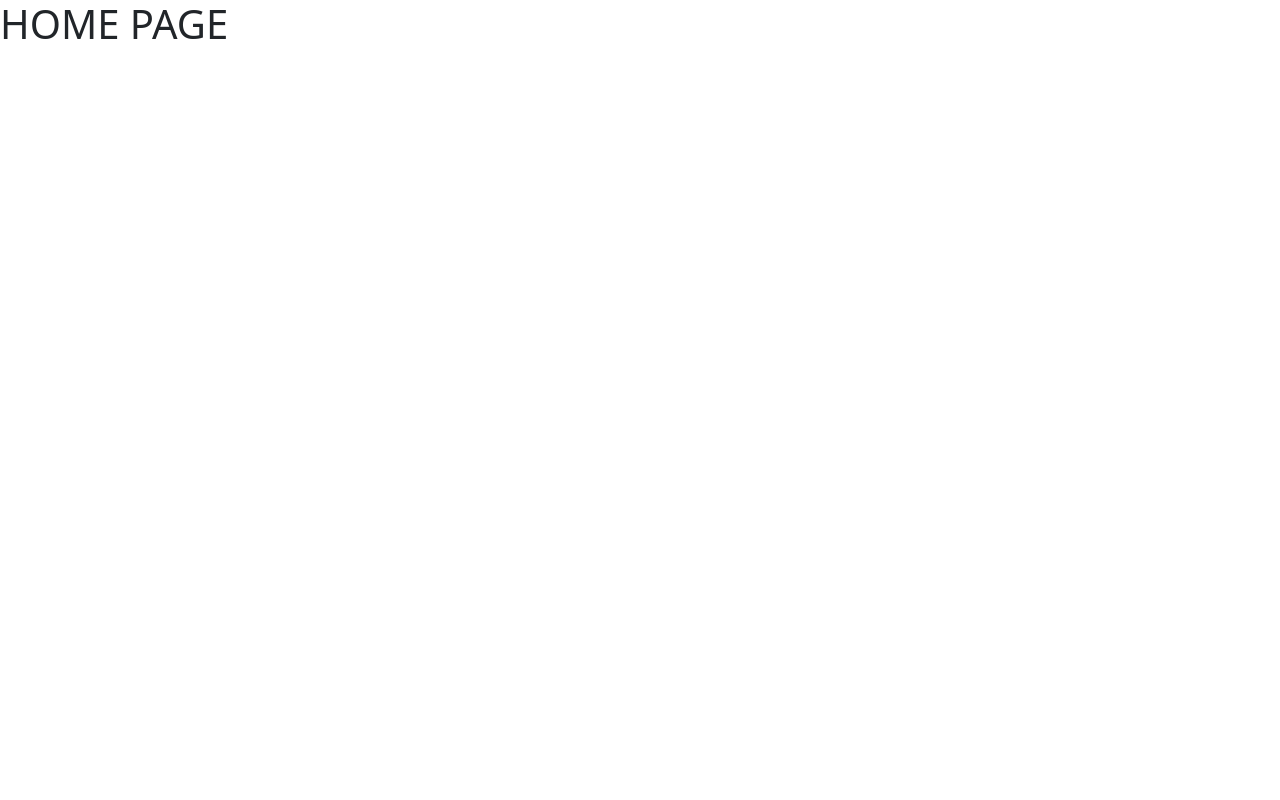
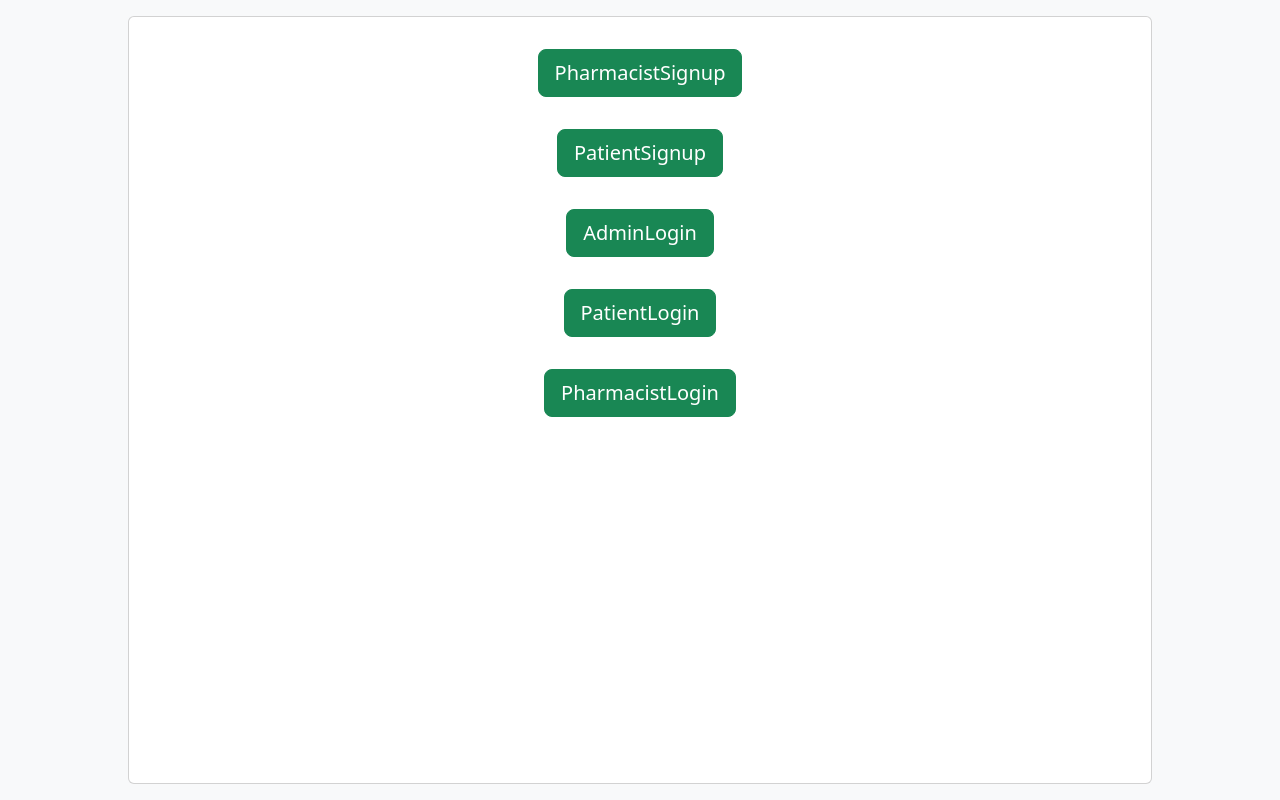
Before and after one commit to advanced-computer-lab-2023/Apollo-8-Pharmacy, a React (Vite) app in the folder client/: page /home in a window 1280 px wide. Built offline with nearby package versions, Linux system fonts and the light colour scheme.

Commit message:
homepage

```diff
--- a/client/src/pages/Home.jsx
+++ b/client/src/pages/Home.jsx
@@ -7,7 +7,37 @@ import axios from "axios";
 import { useNavigate } from "react-router-dom";
 
 function Home() {
-  return <h1>HOME PAGE</h1>;
+  const navigate = useNavigate();
+  const handlePharmacistSignup = () => {
+    navigate("/registerPharmacist");
+  };
+  const handlePatientSignup = () => {
+    navigate("/registerPatient");
+  };
+
+  return (
+    <div className="d-flex justify-content-center align-itelms-center vh-100 bg-light">
+      <div className="card m-3 col-12" style={{ width: "80%" }}>
+      <div className="card-body text-center">
+        <body>
+         <div><button className="btn btn-success m-3 btn-lg"
+          onClick={handlePharmacistSignup} >PharmacistSignup</button></div>
+         <div><button className="btn btn-success m-3 btn-lg"
+          onClick={handlePatientSignup}>PatientSignup</button></div>
+         <div><button className="btn btn-success m-3 btn-lg"
+         >AdminLogin</button></div>
+         <div><button className="btn btn-success m-3 btn-lg"
+          >PatientLogin</button></div>
+         <div><button className="btn btn-success m-3 btn-lg"
+          >PharmacistLogin</button></div>
+
+
+</body>
+</div>
+</div>
+</div>
+       );
 }
 
+
 export default Home;
```
